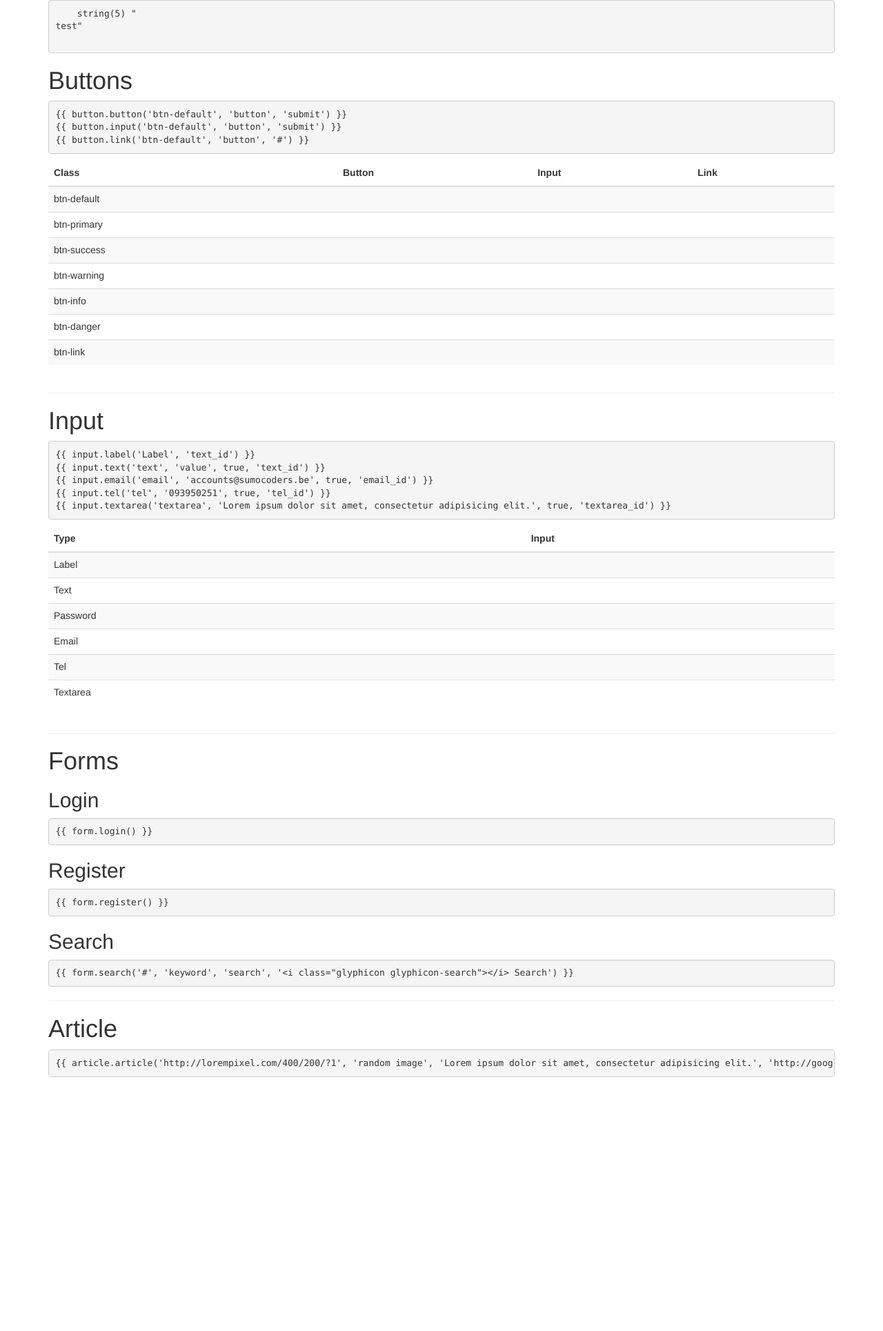
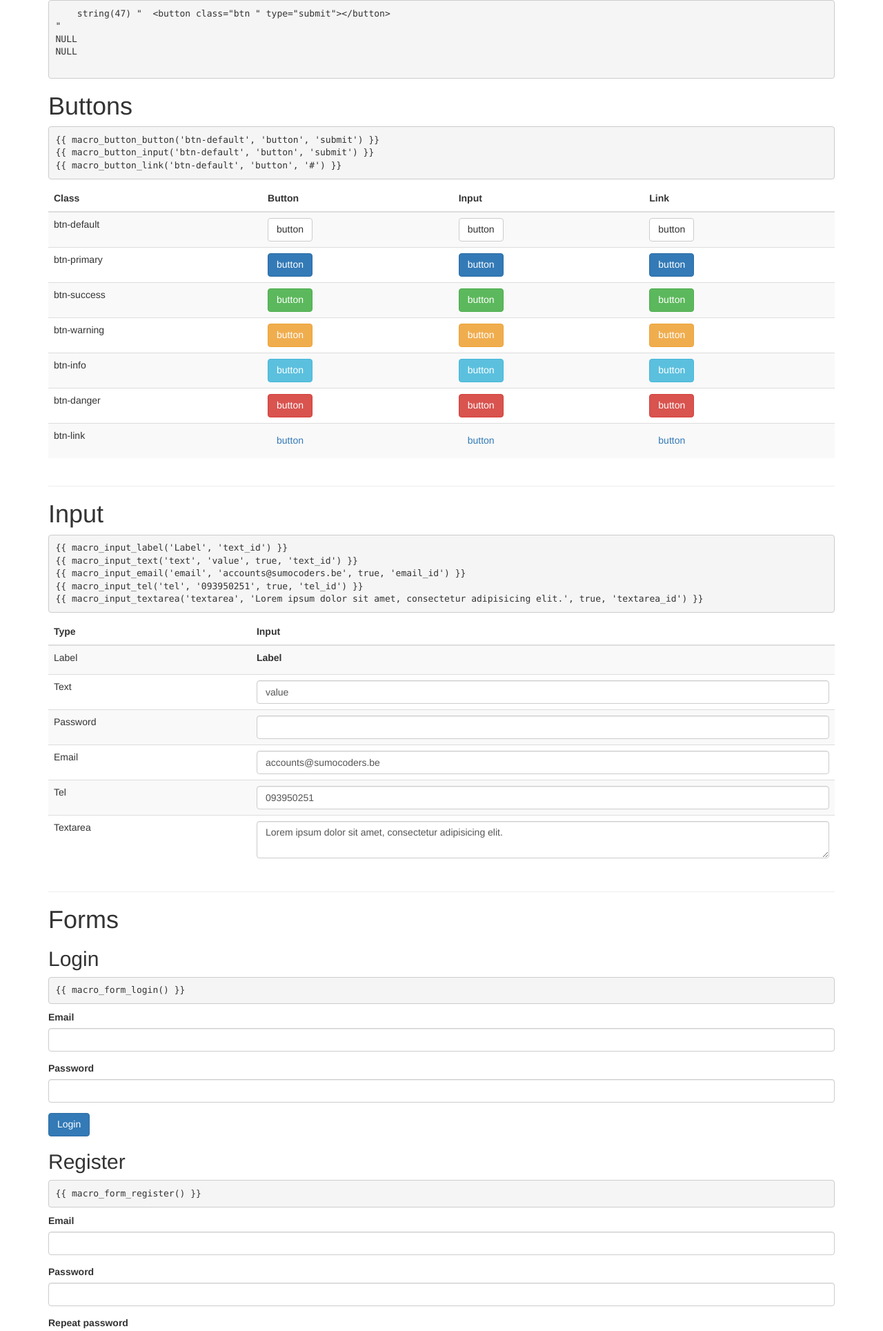
Before and after one commit to bjorvack/atomic-builder, a PHP site: page / in a window 1280 px wide. Shown: the top 1929 px of the page at 69% size. Before the commit the page ends 1561 px from the top, so only its background shows below. Run offline with PHP 8.4, Linux system fonts and the light colour scheme; some libraries are stand-ins or nearby versions.

Commit message:
Autoload twig marco

```diff
--- a/composer.json
+++ b/composer.json
@@ -11,5 +11,10 @@
     "require": {
         "twig/twig": "~2.0",
         "twbs/bootstrap-sass": "^3.3"
+    },
+    "autoload": {
+        "psr-4": {
+            "Bjorvack\\AtomicBuilder\\": "src/"
+        }
     }
 }
--- a/public/index.php
+++ b/public/index.php
@@ -1,4 +1,6 @@
 <?php
+
+use Bjorvack\AtomicBuilder\Twig\TwigMacroLoader;
 
 require_once '../vendor/autoload.php';
 
@@ -22,10 +24,8 @@ $loader = new Twig_Loader_Filesystem(
 $twig = new Twig_Environment($loader, ['debug' => true]);
 $twig->addExtension(new Twig_Extension_Debug());
 
-$loader->addPath('../Macro');
-
-$secondaryTwig = new Twig_Environment($loader);
-
-$twig->addGlobal('macro', $secondaryTwig->render('macro.php.twig'));
+$twig->addExtension(
+    new TwigMacroLoader("../src/Components")
+);
 
 echo $twig->render('index.php.twig', []);
--- a/src/Components/Templates/index/index.php.twig
+++ b/src/Components/Templates/index/index.php.twig
@@ -2,14 +2,14 @@
 
 {% block body %}
   <pre>
-    {{ dump(macro) }}
+    {{ dump(macro_button_button(), button, this) }}
 </pre>
 
   <section class="buttons">
     <h1>Buttons</h1>
-    <pre>{% verbatim %}{{ button.button('btn-default', 'button', 'submit') }}
-{{ button.input('btn-default', 'button', 'submit') }}
-{{ button.link('btn-default', 'button', '#') }}{% endverbatim %}</pre>
+    <pre>{% verbatim %}{{ macro_button_button('btn-default', 'button', 'submit') }}
+{{ macro_button_input('btn-default', 'button', 'submit') }}
+{{ macro_button_link('btn-default', 'button', '#') }}{% endverbatim %}</pre>
     <div class="row">
       <div class="col-md-12">
         <table class="table table-responsive table-striped">
@@ -25,85 +25,85 @@
             <tr>
               <td>btn-default</td>
               <td>
-                {{ button.button('btn-default', 'button') }}
+                {{ macro_button_button('btn-default', 'button') }}
               </td>
               <td>
-                {{ button.input('btn-default', 'button') }}
+                {{ macro_button_input('btn-default', 'button') }}
               </td>
               <td>
-                {{ button.link('btn-default', 'button') }}
+                {{ macro_button_link('btn-default', 'button') }}
               </td>
             </tr>
             <tr>
               <td>btn-primary</td>
               <td>
-                {{ button.button('btn-primary', 'button') }}
+                {{ macro_button_button('btn-primary', 'button') }}
               </td>
               <td>
-                {{ button.input('btn-primary', 'button') }}
+                {{ macro_button_input('btn-primary', 'button') }}
               </td>
               <td>
-                {{ button.link('btn-primary', 'button') }}
+                {{ macro_button_link('btn-primary', 'button') }}
               </td>
             </tr>
             <tr>
               <td>btn-success</td>
               <td>
-                {{ button.button('btn-success', 'button') }}
+                {{ macro_button_button('btn-success', 'button') }}
               </td>
               <td>
-                {{ button.input('btn-success', 'button') }}
+                {{ macro_button_input('btn-success', 'button') }}
               </td>
               <td>
-                {{ button.link('btn-success', 'button') }}
+                {{ macro_button_link('btn-success', 'button') }}
               </td>
             </tr>
             <tr>
               <td>btn-warning</td>
               <td>
-                {{ button.button('btn-warning', 'button') }}
+                {{ macro_button_button('btn-warning', 'button') }}
               </td>
               <td>
-                {{ button.input('btn-warning', 'button') }}
+                {{ macro_button_input('btn-warning', 'button') }}
               </td>
               <td>
-                {{ button.link('btn-warning', 'button') }}
+                {{ macro_button_link('btn-warning', 'button') }}
               </td>
             </tr>
             <tr>
               <td>btn-info</td>
               <td>
-                {{ button.button('btn-info', 'button') }}
+                {{ macro_button_button('btn-info', 'button') }}
               </td>
               <td>
-                {{ button.input('btn-info', 'button') }}
+                {{ macro_button_input('btn-info', 'button') }}
               </td>
               <td>
-                {{ button.link('btn-info', 'button') }}
+                {{ macro_button_link('btn-info', 'button') }}
               </td>
             </tr>
             <tr>
               <td>btn-danger</td>
               <td>
-                {{ button.button('btn-danger', 'button') }}
+                {{ macro_button_button('btn-danger', 'button') }}
               </td>
               <td>
-                {{ button.input('btn-danger', 'button') }}
+                {{ macro_button_input('btn-danger', 'button') }}
               </td>
               <td>
-                {{ button.link('btn-danger', 'button') }}
+                {{ macro_button_link('btn-danger', 'button') }}
               </td>
             </tr>
             <tr>
               <td>btn-link</td>
               <td>
-                {{ button.button('btn-link', 'button') }}
+                {{ macro_button_button('btn-link', 'button') }}
               </td>
               <td>
-                {{ button.input('btn-link', 'button') }}
+                {{ macro_button_input('btn-link', 'button') }}
               </td>
               <td>
-                {{ button.link('btn-link', 'button') }}
+                {{ macro_button_link('btn-link', 'button') }}
               </td>
             </tr>
           </tbody>
@@ -114,11 +114,11 @@
   <hr>
   <section class="input">
     <h1>Input</h1>
-    <pre>{% verbatim %}{{ input.label('Label', 'text_id') }}
-{{ input.text('text', 'value', true, 'text_id') }}
-{{ input.email('email', 'accounts@sumocoders.be', true, 'email_id') }}
-{{ input.tel('tel', '093950251', true, 'tel_id') }}
-{{ input.textarea('textarea', 'Lorem ipsum dolor sit amet, consectetur adipisicing elit.', true, 'textarea_id') }}{% endverbatim %}</pre>
+    <pre>{% verbatim %}{{ macro_input_label('Label', 'text_id') }}
+{{ macro_input_text('text', 'value', true, 'text_id') }}
+{{ macro_input_email('email', 'accounts@sumocoders.be', true, 'email_id') }}
+{{ macro_input_tel('tel', '093950251', true, 'tel_id') }}
+{{ macro_input_textarea('textarea', 'Lorem ipsum dolor sit amet, consectetur adipisicing elit.', true, 'textarea_id') }}{% endverbatim %}</pre>
     <div class="row">
       <div class="col-md-12">
         <table class="table table-responsive table-striped">
@@ -131,27 +131,27 @@
           <tbody>
             <tr>
               <td>Label</td>
-              <td>{{ input.label('Label', 'text_id') }}</td>
+              <td>{{ macro_input_label('Label', 'text_id') }}</td>
             </tr>
             <tr>
               <td>Text</td>
-              <td>{{ input.text('text', 'value', true, 'text_id') }}</td>
+              <td>{{ macro_input_text('text', 'value', true, 'text_id') }}</td>
             </tr>
             <tr>
               <td>Password</td>
-              <td>{{ input.password('password', true, 'password_id') }}</td>
+              <td>{{ macro_input_password('password', true, 'password_id') }}</td>
             </tr>
             <tr>
               <td>Email</td>
-              <td>{{ input.email('email', 'accounts@sumocoders.be', true, 'email_id') }}</td>
+              <td>{{ macro_input_email('email', 'accounts@sumocoders.be', true, 'email_id') }}</td>
             </tr>
             <tr>
               <td>Tel</td>
-              <td>{{ input.tel('tel', '093950251', true, 'tel_id') }}</td>
+              <td>{{ macro_input_tel('tel', '093950251', true, 'tel_id') }}</td>
             </tr>
             <tr>
               <td>Textarea</td>
-              <td>{{ input.textarea('textarea', 'Lorem ipsum dolor sit amet, consectetur adipisicing elit.', true, 'textarea_id') }}</td>
+              <td>{{ macro_input_textarea('textarea', 'Lorem ipsum dolor sit amet, consectetur adipisicing elit.', true, 'textarea_id') }}</td>
             </tr>
           </tbody>
         </table>
@@ -163,30 +163,30 @@
     <h1>Forms</h1>
 
     <h2>Login</h2>
-    <pre>{% verbatim %}{{ form.login() }}{% endverbatim %}</pre>
-    {{ form.login() }}
+    <pre>{% verbatim %}{{ macro_form_login() }}{% endverbatim %}</pre>
+    {{ macro_form_login() }}
 
     <h2>Register</h2>
-    <pre>{% verbatim %}{{ form.register() }}{% endverbatim %}</pre>
-    {{ form.register() }}
+    <pre>{% verbatim %}{{ macro_form_register() }}{% endverbatim %}</pre>
+    {{ macro_form_register() }}
 
     <h2>Search</h2>
-    <pre>{% verbatim %}{{ form.search('#', 'keyword', 'search', '&lt;i class="glyphicon glyphicon-search"&gt;&lt;/i&gt; Search') }}{% endverbatim %}</pre>
-    {{ form.search('#', 'keyword', 'search', '<i class="glyphicon glyphicon-search"></i> Search') }}
+    <pre>{% verbatim %}{{ macro_form_search('#', 'keyword', 'search', '&lt;i class="glyphicon glyphicon-search"&gt;&lt;/i&gt; Search') }}{% endverbatim %}</pre>
+    {{ macro_form_search('#', 'keyword', 'search', '<i class="glyphicon glyphicon-search"></i> Search') }}
   </section>
   <hr>
   <section class="article">
     <h1>Article</h1>
-    <pre>{% verbatim %}{{ article.article('http://lorempixel.com/400/200/?1', 'random image', 'Lorem ipsum dolor sit amet, consectetur adipisicing elit.', 'http://google.be') }}{% endverbatim %}</pre>
+    <pre>{% verbatim %}{{ macro_article_article('http://lorempixel.com/400/200/?1', 'random image', 'Lorem ipsum dolor sit amet, consectetur adipisicing elit.', 'http://google.be') }}{% endverbatim %}</pre>
     <div class="row">
       <div class="col-md-4">
-        {{ article.article('http://lorempixel.com/400/200/cats', 'random image', 'Lorem ipsum dolor sit amet, consectetur adipisicing elit.', 'http://google.be') }}
+        {{ macro_article_article('http://lorempixel.com/400/200/cats', 'random image', 'Lorem ipsum dolor sit amet, consectetur adipisicing elit.', 'http://google.be') }}
       </div>
       <div class="col-md-4">
-        {{ article.article('http://lorempixel.com/400/200/food', 'random image', 'Lorem ipsum dolor sit amet, consectetur adipisicing elit.', 'http://google.be') }}
+        {{ macro_article_article('http://lorempixel.com/400/200/food', 'random image', 'Lorem ipsum dolor sit amet, consectetur adipisicing elit.', 'http://google.be') }}
       </div>
       <div class="col-md-4">
-        {{ article.article('http://lorempixel.com/400/200//people', 'random image', 'Lorem ipsum dolor sit amet, consectetur adipisicing elit.', 'http://google.be') }}
+        {{macro_article_article('http://lorempixel.com/400/200//people', 'random image', 'Lorem ipsum dolor sit amet, consectetur adipisicing elit.', 'http://google.be') }}
       </div>
     </div>
   </section>
--- a/src/Macro/macro.php.twig
+++ b/src/Macro/macro.php.twig
@@ -1,6 +1,4 @@
-{% import "button.php.twig" as button%}
+{% import "button.php.twig" as button %}
 {% import "input.php.twig" as input %}
-{% import "form.php.twig" as form%}
+{% import "form.php.twig" as form %}
 {% import "article.php.twig" as article %}
-
-test
--- /dev/null
+++ b/src/Twig/TwigMacroLoader.php
@@ -0,0 +1,72 @@
+<?php
+
+namespace Bjorvack\AtomicBuilder\Twig;
+
+use Twig_Error;
+use Twig_Extension;
+use Twig_SimpleFunction;
+
+class TwigMacroLoader extends Twig_Extension
+{
+    /** @var string */
+    private $path;
+
+    public function __construct(string $path)
+    {
+        $this->path = $path;
+    }
+
+    public function getFunctions()
+    {
+        return array(
+            // "*"" is used to get "template_macro" as $macro as third argument
+            new Twig_SimpleFunction('macro_*', array($this, 'getMacro'), array(
+                'needs_environment' => true, // $env first argument will render the macro
+                'needs_context' => true,     // $context second argument an array of view vars
+                'is_safe' => array('html'),  // function returns escaped html
+                'is_variadic' => true,       // and takes any number of arguments
+            ))
+        );
+    }
+
+    public function getMacro(\Twig_Environment $env, array $context, $macro, array $vars = array())
+    {
+        list($name, $func) = explode('_', $macro);
+
+        $notInContext = 0; // helps generate unique context key
+
+        $varToContextKey = function ($var) use (&$context, $name, $func, &$notInContext) {
+            if (false !== $idx = array_search($var, $context, true)) {
+                return $idx;
+            }
+
+            // else the var does not belong to context
+            $key = '_'.$name.'_'.$func.'_'.++$notInContext;
+            $context[$key] = $var;
+
+            return $key;
+        };
+
+        $args = implode(', ', array_map($varToContextKey, $vars));
+
+        $twig = <<<EOT
+{% import '$name.php.twig' as $name %}
+{{ $name.$func($args) }}
+EOT;
+
+        try {
+            $html = $env->createTemplate($twig)->render($context);
+        } catch (Twig_Error $e) {
+            //$e->setTemplateFile(sprintf($twig->path. '/%s.twig', $name));
+
+            throw $e;
+        }
+
+        return $html;
+    }
+
+    public function getName()
+    {
+        return 'macro_autoload_extension';
+    }
+}
```
Also changed, not shown: 2 other files.
